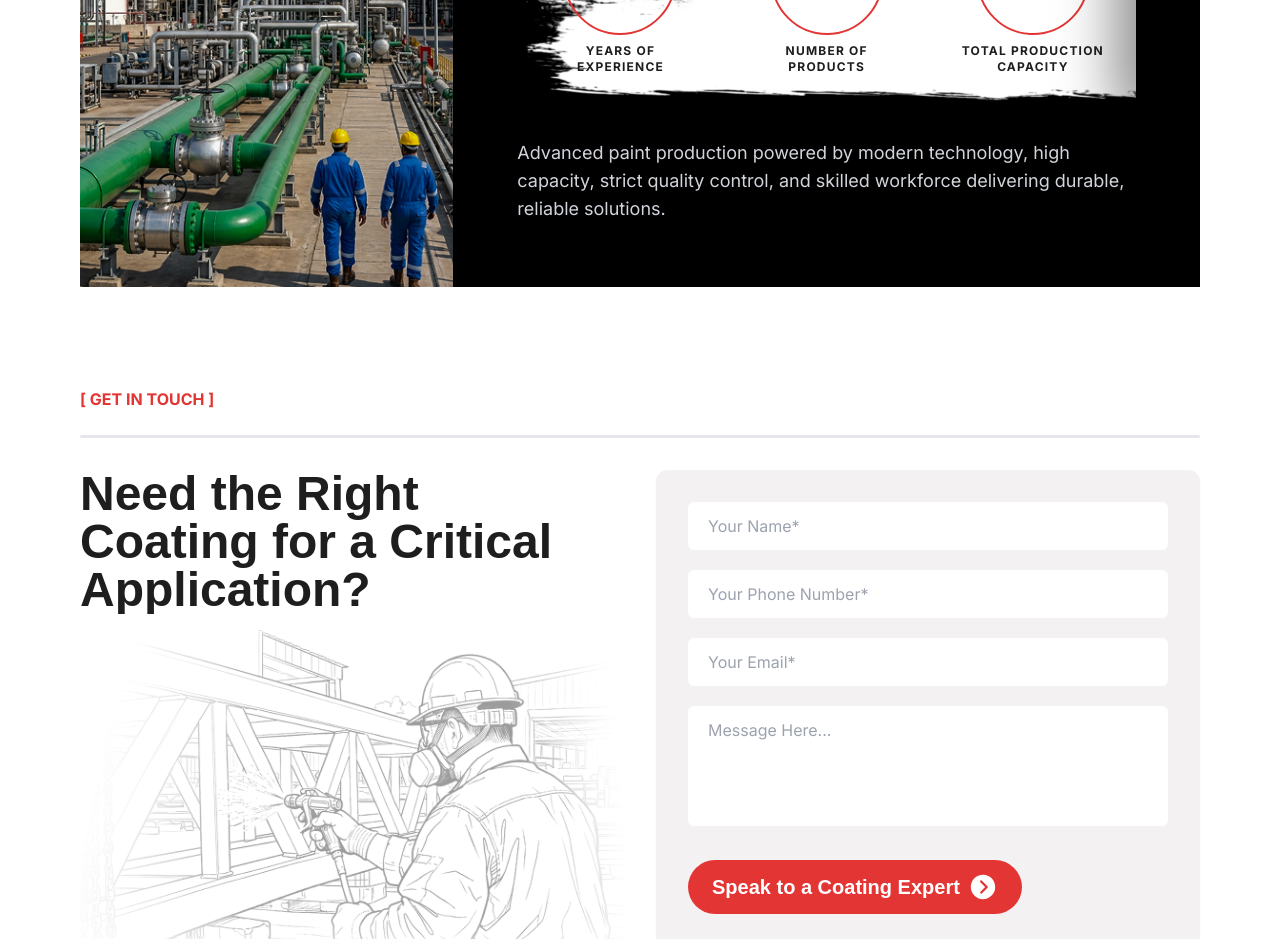
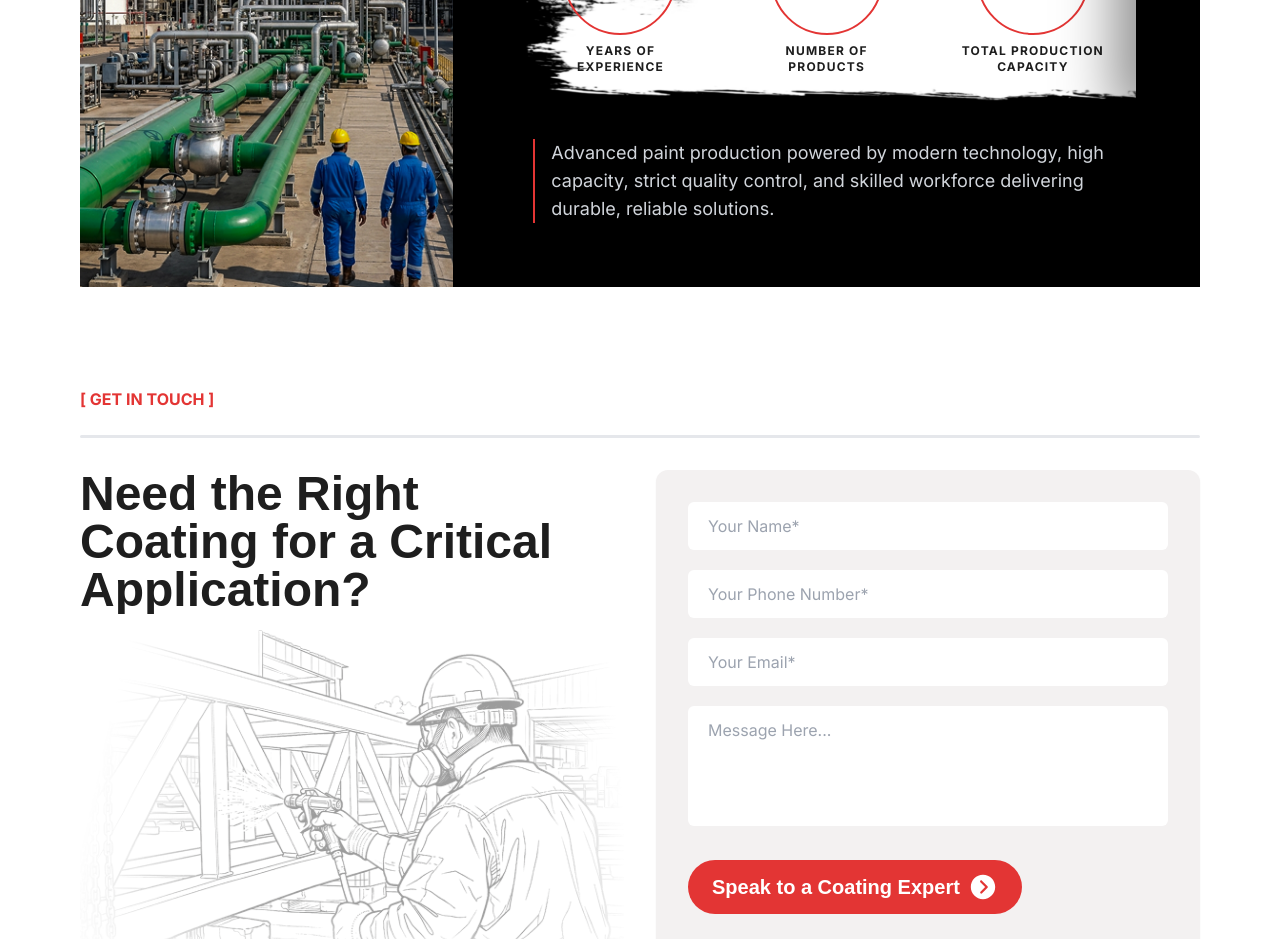
Before and after one commit to vernoxy2/Amicol_React, a React (Vite) app: page / in a window 1280 px wide. Shown: the part 4600-5539 px from the top of the page. Built offline with nearby package versions, Linux system fonts and the light colour scheme; a web font is replaced by a local one.

Commit message:
fix: line add

```diff
--- a/src/Pages/Homepage/HomePageSections/Manufacturing.jsx
+++ b/src/Pages/Homepage/HomePageSections/Manufacturing.jsx
@@ -4,7 +4,7 @@ import { useRef } from "react";
 import Manfacture from "../../../assets/HomePageAssets/manufacture/Manfacture.png";
 import Roller from "../../../assets/HomePageAssets/manufacture/Roller.png";
 import RollerBg from "../../../assets/HomePageAssets/manufacture/RollerBg.png";
-import ZoomIn from "../../../assets/HomePageAssets/manufacture/ZoomIn.png"
+import ZoomIn from "../../../assets/HomePageAssets/manufacture/ZoomIn.png";
 const CountUp = ({ value, duration = 2 }) => {
   const [count, setCount] = useState(0);
   const ref = useRef(null);
@@ -46,16 +46,8 @@ const Manufacturing = () => {
 
   return (
     <section className="container overflow-hidden" ref={sectionRef}>
-      {/* <div className="mb-8 pt-16"> */}
-        {/* <p className="uppercase text-xl font-bold text-primary">
-          [ Our Manufacturing Strength ]
-        </p> */}
-        {/* <hr className="mt-2 border-black" /> */}
-      {/* </div> */}
-
       {/* GRID: mobile/tab/ipad = stacked, xl(1280px+) = side by side */}
       <div className="grid grid-cols-1 xl:grid-cols-12 items-stretch">
-
         {/* Left - Image */}
         <div className="xl:col-span-4 overflow-hidden h-56 sm:h-72 md:h-96 xl:h-auto relative group">
           <motion.div
@@ -74,15 +66,16 @@ const Manufacturing = () => {
 
         {/* Right - Black Content */}
         <div className="xl:col-span-8 flex flex-col justify-center space-y-6 bg-black px-6 py-10 sm:px-10 sm:py-12 md:px-16 md:py-16 relative overflow-hidden">
-
           {/* Title */}
           <h2 className="text-3xl sm:text-4xl md:text-5xl font-bold text-white tracking-tight">
             Our Manufacturing Strength
           </h2>
 
           {/* Stats Area */}
-          <div className="relative overflow-hidden" style={{ minHeight: "160px" }}>
-
+          <div
+            className="relative overflow-hidden"
+            style={{ minHeight: "160px" }}
+          >
             {/* RollerBg revealed */}
             <motion.div
               initial={{ clipPath: "inset(0 100% 0 0)" }}
@@ -107,7 +100,10 @@ const Manufacturing = () => {
               {stats.map((stat, index) => {
                 const words = stat.label.split(" ");
                 return (
-                  <div key={index} className="flex flex-col items-center justify-center gap-2">
+                  <div
+                    key={index}
+                    className="flex flex-col items-center justify-center gap-2"
+                  >
                     {/* Circle */}
                     <div className="w-14 h-14 sm:w-20 sm:h-20 md:w-28 md:h-28 rounded-full border-2 border-primary flex items-center justify-center shrink-0">
                       <h3 className="text-base sm:text-2xl md:text-4xl font-black text-primary leading-none">
@@ -146,14 +142,32 @@ const Manufacturing = () => {
           </div>
 
           {/* Description */}
+          {/* <motion.div
+            initial={{ opacity: 0, y: 20 }}
+            animate={isInView ? { opacity: 1, y: 0 } : {}}
+            transition={{ duration: 0.8, delay: 1.2 }}
+          >
+
+            <p className="text-gray-300 text-base md:text-lg leading-relaxed">
+              Advanced paint production powered by modern technology, high capacity, strict quality control, and skilled workforce delivering durable, reliable solutions.
+            </p>
+          </motion.div> */}
           <motion.div
             initial={{ opacity: 0, y: 20 }}
             animate={isInView ? { opacity: 1, y: 0 } : {}}
             transition={{ duration: 0.8, delay: 1.2 }}
           >
-            <p className="text-gray-300 text-base md:text-lg leading-relaxed">
-              Advanced paint production powered by modern technology, high capacity, strict quality control, and skilled workforce delivering durable, reliable solutions.
-            </p>
+            <div className="flex items-stretch gap-4">
+              <div className="w-[3px]bg-[#E33534] self-stretch shrink-0"></div>
+              {/* <p className="text-gray-300 text-base md:text-lg leading-relaxed">
+                Advanced paint production powered by modern technology, high
+                capacity, strict quality control, and skilled workforce
+                delivering durable, reliable solutions.
+              </p> */}
+              <p className="text-gray-300 text-base md:text-lg leading-relaxed border-l-2 border-[#E33534] pl-4">
+    Advanced paint production powered by modern technology, high capacity, strict quality control, and skilled workforce delivering durable, reliable solutions.
+  </p>
+            </div>
           </motion.div>
         </div>
       </div>
```
